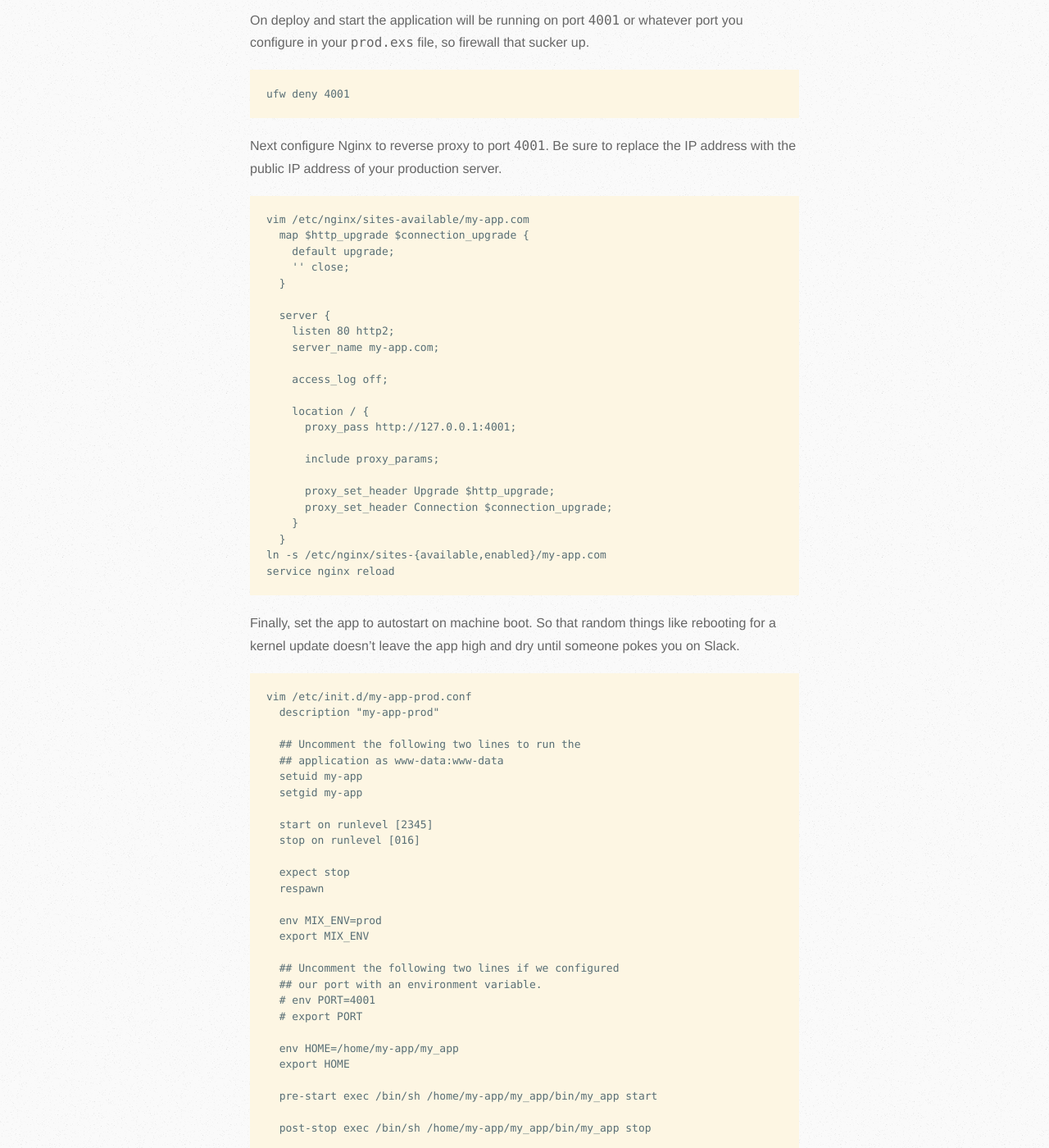
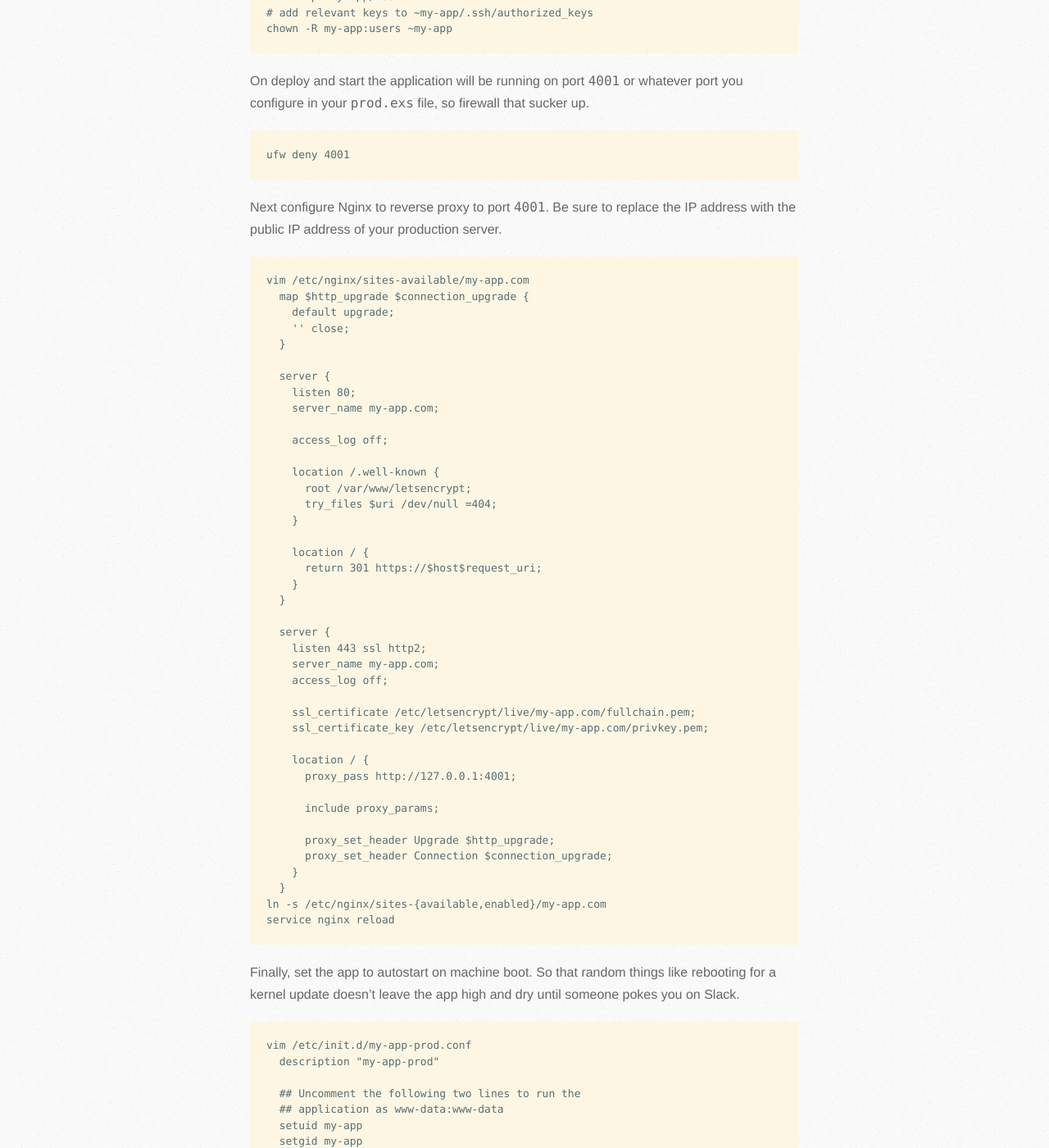
Before and after one commit to mysteriouspants/mysteriouspants.com, a Jekyll site: the page built from _posts/2016-07-18-deploying-phoenix.md, in a window 1280 px wide and 1400 px high, scrolled down 3465 px. Shown: the whole window at 82% size. Built offline with Jekyll 4.4.1, drawn with Linux system fonts in a browser that asks for light colours; some of the changed text lies outside the part shown.

Commit message:
Add SSL compat, post about it.

```diff
--- a/_layouts/default.html
+++ b/_layouts/default.html
@@ -31,6 +31,6 @@
     {% include footer.html %}
   </section>
 
-  <script src="http://cdn.mathjax.org/mathjax/latest/MathJax.js?config=TeX-AMS-MML_HTMLorMML"></script>
+  <script src="//cdn.mathjax.org/mathjax/latest/MathJax.js?config=TeX-AMS-MML_HTMLorMML"></script>
 </body>
 </html>
--- a/_posts/2016-07-18-deploying-phoenix.md
+++ b/_posts/2016-07-18-deploying-phoenix.md
@@ -2,6 +2,10 @@
 title:    Deploying Elixir/Phoenix
 date:     2016-07-18 16:38
 ---
+
+*This page last updated 31 August 2016 to fix an erroneous Nginx
+configuration and to add the pattern for how you'd handle SSL/HTTP2
+redirection with Let's Encrypt*.
 
 Well 314, it has been a while, has it not? I have recently completed a
 bit of an adventure (or completed the adventure nearly enough to share,
@@ -153,10 +157,28 @@ the IP address with the public IP address of your production server.
       }
 
       server {
-        listen 80 http2;
+        listen 80;
         server_name my-app.com;
 
         access_log off;
+
+        location /.well-known {
+          root /var/www/letsencrypt;
+          try_files $uri /dev/null =404;
+        }
+
+        location / {
+          return 301 https://$host$request_uri;
+        }
+      }
+
+      server {
+        listen 443 ssl http2;
+        server_name my-app.com;
+        access_log off;
+
+        ssl_certificate /etc/letsencrypt/live/my-app.com/fullchain.pem;
+        ssl_certificate_key /etc/letsencrypt/live/my-app.com/privkey.pem;
 
         location / {
           proxy_pass http://127.0.0.1:4001;
```
Also changed, not shown: _posts/2016-08-31-encrypt-all-the-things.md (added, +103 -0 lines), contact.html (+1 -16 lines).
